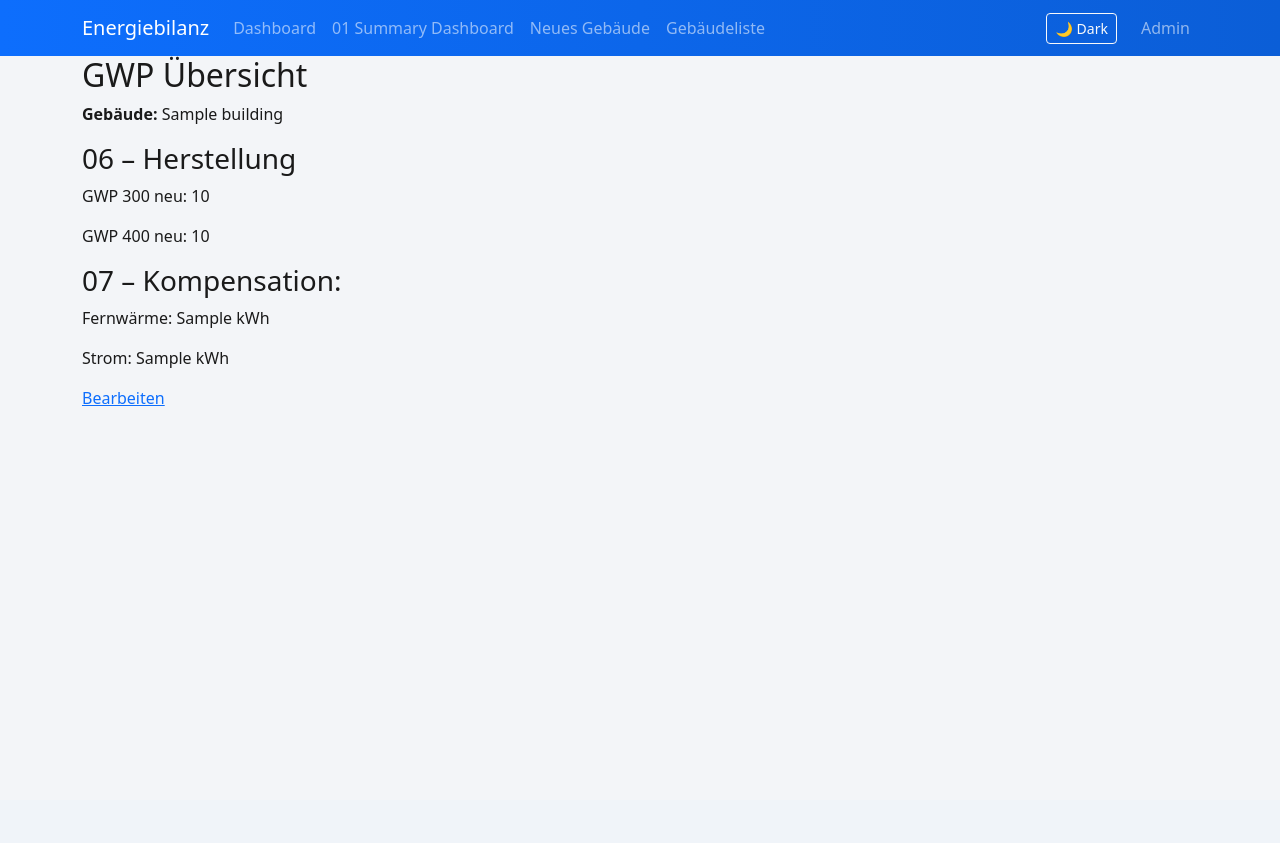
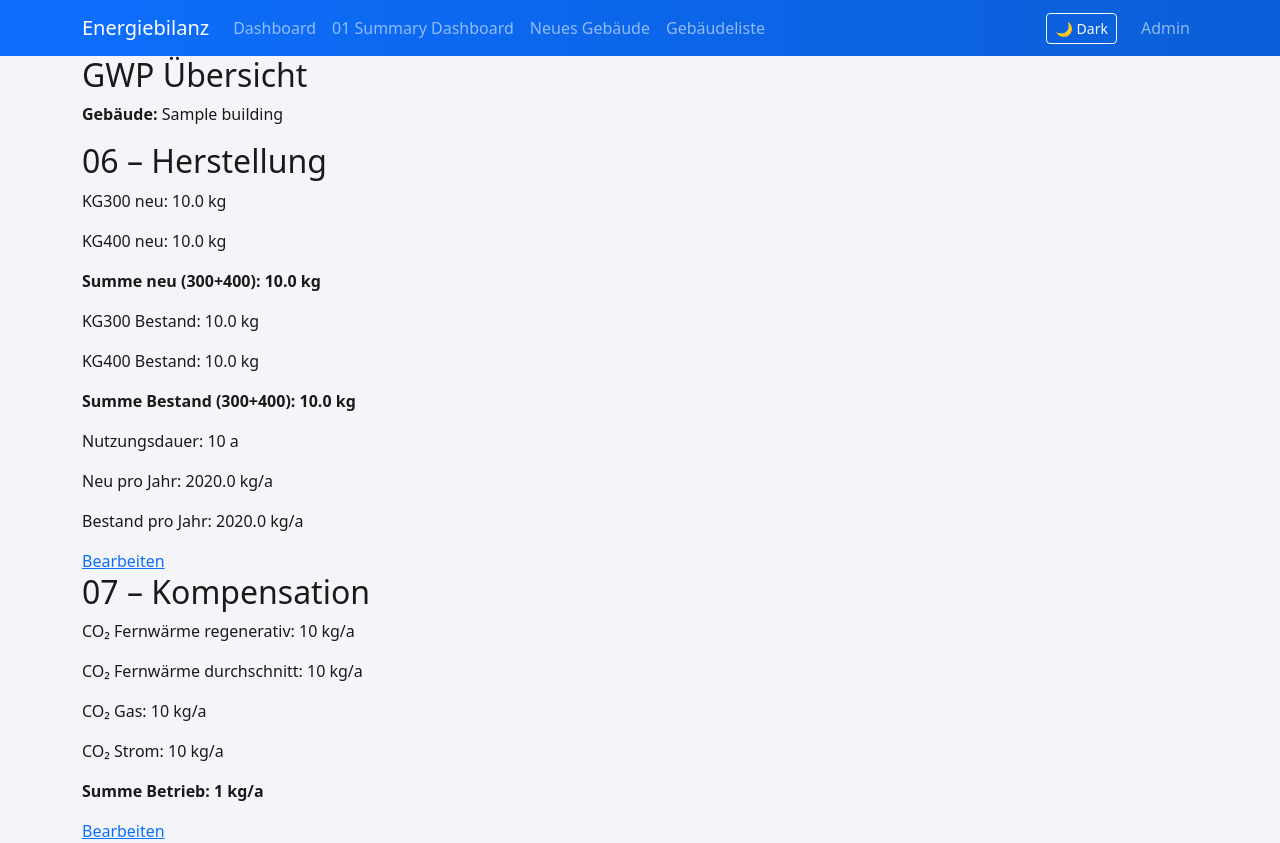
Before and after one commit to DBM-THA/energybalance, a Django app: template energyapp/templates/energyapp/gwp_overview.html in a window 1280 px wide. Before the commit the page ends 406 px from the top, so only its background shows below. Run offline with Django 5.2, Linux system fonts and the light colour scheme; tables that the repository leaves empty hold one stand-in row (values such as "Sample post"); the template is opened without the code that fills it: values that come from a table or form of the project are taken from there, most other values are stand-ins (such as "Sample title", 1, 10 or a date in 2020); parts of the project's set-up code (start-up, migrations or seed data) failed here and were passed over.

Commit message:
Update gwp_overview.html

```diff
--- a/energyapp/templates/energyapp/gwp_overview.html
+++ b/energyapp/templates/energyapp/gwp_overview.html
@@ -7,21 +7,41 @@
 
 <p><strong>Gebäude:</strong> {{ building.name }}</p>
 
-<h3>06 – Herstellung</h3>
+<h2>06 – Herstellung</h2>
+
 {% if manufacturing %}
-    <p>GWP 300 neu: {{ manufacturing.kg300_new_gwp_total }}</p>
-    <p>GWP 400 neu: {{ manufacturing.kg400_new_gwp_total }}</p>
+  <p>KG300 neu: {{ manufacturing.kg300_new|floatformat:1 }} kg</p>
+  <p>KG400 neu: {{ manufacturing.kg400_new|floatformat:1 }} kg</p>
+  <p><b>Summe neu (300+400): {{ manufacturing.new_components_gwp|floatformat:1 }} kg</b></p>
+
+  <p>KG300 Bestand: {{ manufacturing.kg300_existing|floatformat:1 }} kg</p>
+  <p>KG400 Bestand: {{ manufacturing.kg400_existing|floatformat:1 }} kg</p>
+  <p><b>Summe Bestand (300+400): {{ manufacturing.existing_components_gwp|floatformat:1 }} kg</b></p>
+
+  <p>Nutzungsdauer: {{ manufacturing.service_life_years|floatformat:0 }} a</p>
+  <p>Neu pro Jahr: {{ manufacturing.new_per_year|floatformat:1 }} kg/a</p>
+  <p>Bestand pro Jahr: {{ manufacturing.existing_per_year|floatformat:1 }} kg/a</p>
+
+  <a href="{% url 'gwp_manufacturing_edit' building.id %}">Bearbeiten</a>
 {% else %}
-    <p>Noch keine Daten. <a href="{% url 'gwp_manufacturing_edit' building.id %}">Jetzt eingeben</a></p>
+  <p>Noch keine Daten. <a href="{% url 'gwp_manufacturing_edit' building.id %}">Jetzt eingeben</a></p>
 {% endif %}
 
-<h3>07 – Kompensation:</h3>
+
+<h2>07 – Kompensation</h2>
+
 {% if compensation %}
-    <p>Fernwärme: {{ compensation.heat_district_kwh }} kWh</p>
-    <p>Strom: {{ compensation.electricity_kwh }} kWh</p>
-    <p><a href="{% url 'gwp_compensation_edit' building.id %}">Bearbeiten</a></p>
+  <p>CO₂ Fernwärme regenerativ: {{ compensation.co2_dh_renew|floatformat:0 }} kg/a</p>
+  <p>CO₂ Fernwärme durchschnitt: {{ compensation.co2_dh_avg|floatformat:0 }} kg/a</p>
+  <p>CO₂ Gas: {{ compensation.co2_gas|floatformat:0 }} kg/a</p>
+  <p>CO₂ Strom: {{ compensation.co2_electricity|floatformat:0 }} kg/a</p>
+
+  <p><b>Summe Betrieb: {{ compensation.total_co2_operation|floatformat:0 }} kg/a</b></p>
+
+  <a href="{% url 'gwp_compensation_edit' building.id %}">Bearbeiten</a>
 {% else %}
-    <p>Noch keine Daten. <a href="{% url 'gwp_compensation_edit' building.id %}">Jetzt eingeben</a></p>
+  <p>Noch keine Daten. <a href="{% url 'gwp_compensation_edit' building.id %}">Jetzt eingeben</a></p>
 {% endif %}
 
+
 {% endblock %}
```
